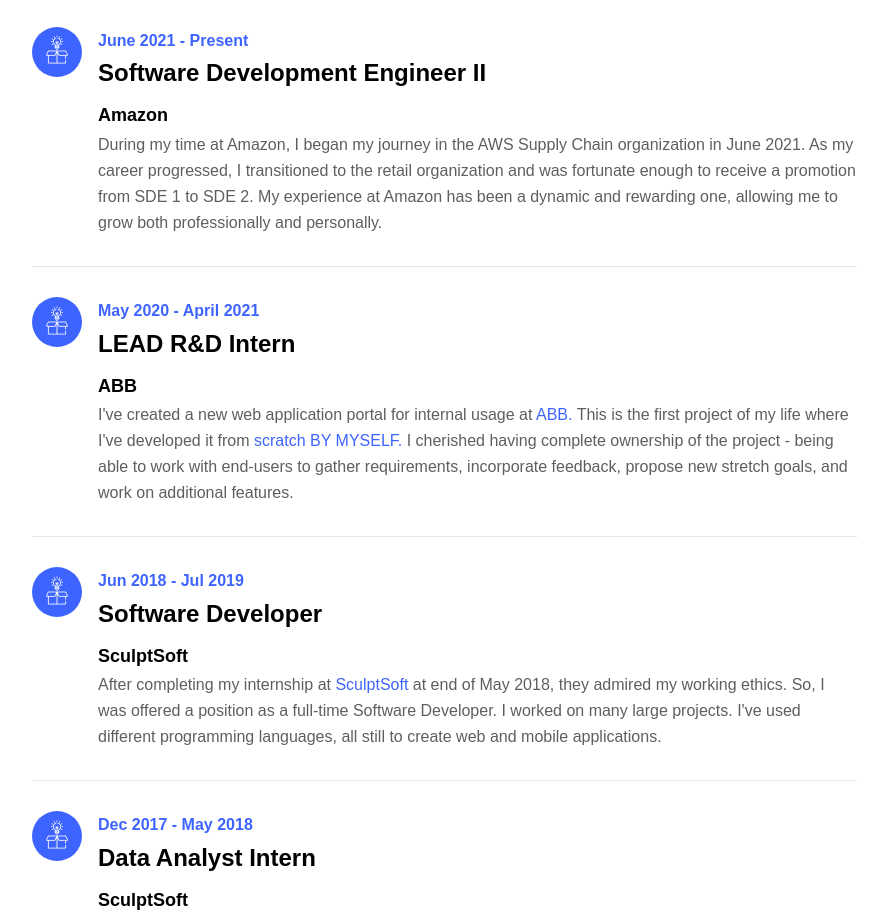
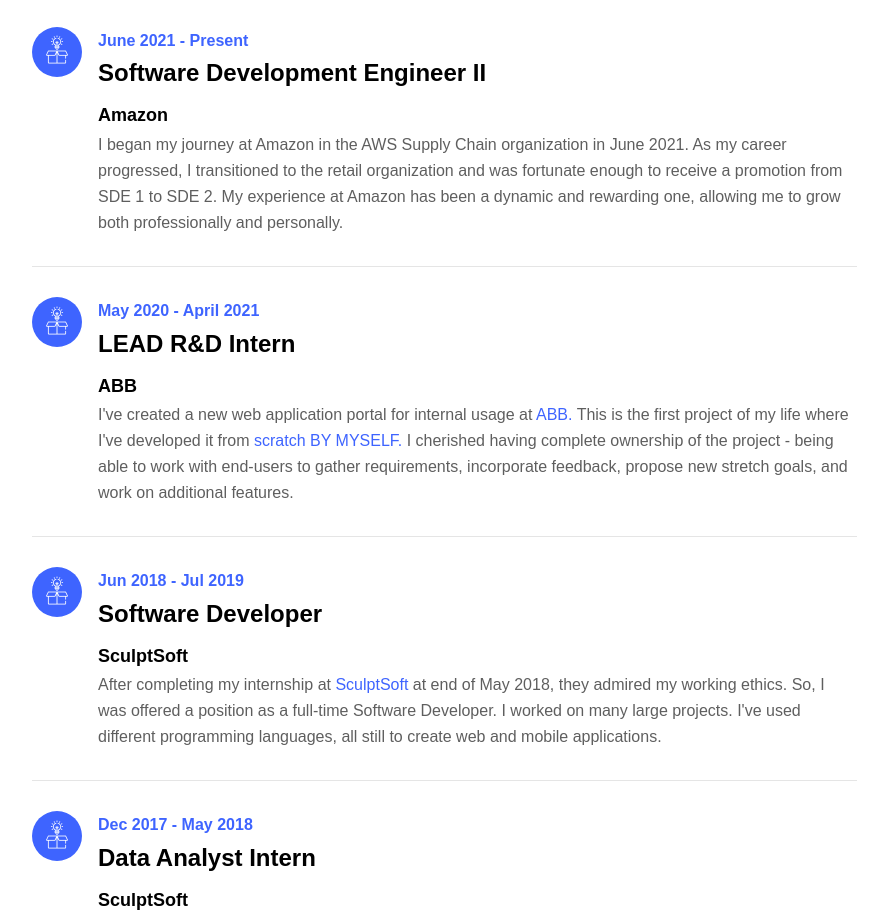
Before and after one commit to kepy97/portfolio, a React (Create React App) app: page / in a window 1280 px wide. Shown: the part 2180-3100 px from the top of the page, without its empty margins (338-1226 px from the left). Built offline with nearby package versions, Linux system fonts and the light colour scheme; a web font is replaced by a local one.

Commit message:
update amazon experience data

```diff
--- a/src/components/BodyComponents/Index/Resume.js
+++ b/src/components/BodyComponents/Index/Resume.js
@@ -52,7 +52,7 @@
                                  <span className="date">June 2021 - Present</span>
                                  <h2>Software Development Engineer II</h2>
                                  <span className="position">Amazon</span>
-                                 <p>During my time at Amazon, I began my journey in the AWS Supply Chain organization in June 2021. As my career progressed, I transitioned to the retail organization and was fortunate enough to receive a promotion from SDE 1 to SDE 2. My experience at Amazon has been a dynamic and rewarding one, allowing me to grow both professionally and personally.</p>
+                                 <p>I began my journey at Amazon in the AWS Supply Chain organization in June 2021. As my career progressed, I transitioned to the retail organization and was fortunate enough to receive a promotion from SDE 1 to SDE 2. My experience at Amazon has been a dynamic and rewarding one, allowing me to grow both professionally and personally.</p>
                               </div>
                            </div>
                            <div className="resume-wrap d-flex ftco-animate">
```
